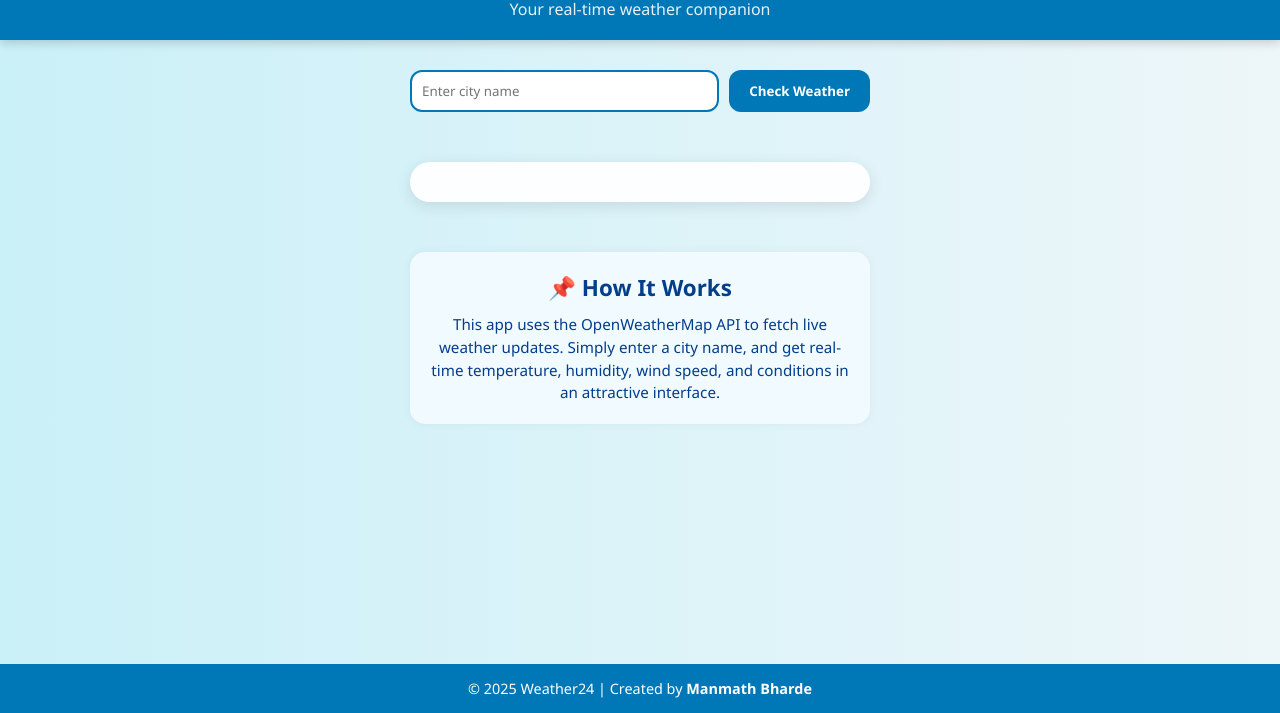
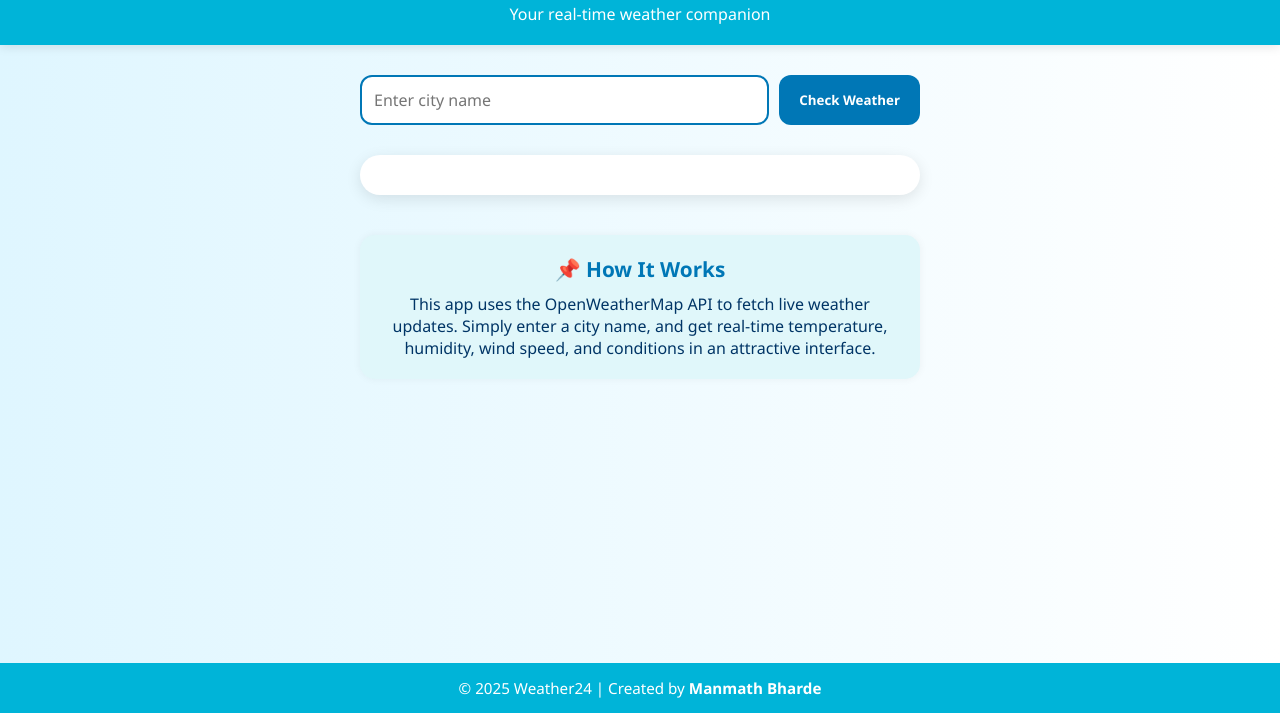
Before and after one commit to manu-Char/Weather24, a plain HTML site: page index.html in a window 1280 px wide. Shown: the part 87-800 px from the top of the page. Drawn offline with Linux system fonts and the light colour scheme.

Commit message:
Update style.css

```diff
--- a/style.css
+++ b/style.css
@@ -2,93 +2,93 @@
   margin: 0;
   padding: 0;
   box-sizing: border-box;
-  font-family: 'Segoe UI', sans-serif;
+  font-family: "Segoe UI", sans-serif;
 }
 
 body {
-  background: linear-gradient(to right, #caf0f8, #edf6f9);
+  background: linear-gradient(to right, #dff6ff, #ffffff);
+  min-height: 100vh;
   display: flex;
   flex-direction: column;
-  min-height: 100vh;
-  color: #023e8a;
+  align-items: center;
+  color: #003566;
 }
 
 header {
-  background-color: #0077b6;
+  background: #00b4d8;
   color: white;
+  width: 100%;
   padding: 20px 10px;
   text-align: center;
-  box-shadow: 0 2px 10px rgba(0, 0, 0, 0.2);
+  box-shadow: 0 2px 10px rgba(0, 0, 0, 0.1);
 }
 
 header h1 {
-  font-size: 2.2rem;
+  font-size: 2.4rem;
   margin-bottom: 5px;
 }
 
 header p {
   font-size: 1rem;
-  opacity: 0.9;
 }
 
 main {
   flex: 1;
+  width: 100%;
+  max-width: 600px;
+  padding: 30px 20px;
   display: flex;
   flex-direction: column;
   align-items: center;
-  padding: 30px 20px;
-  width: 100%;
-  max-width: 500px;
-  margin: 0 auto;
 }
 
 .search-box {
   display: flex;
+  flex-wrap: wrap;
+  gap: 10px;
+  width: 100%;
   justify-content: center;
-  width: 100%;
-  gap: 10px;
   margin-bottom: 30px;
-  flex-wrap: wrap;
 }
 
 .search-box input {
-  padding: 10px;
   flex: 1;
   min-width: 200px;
+  padding: 12px;
+  border-radius: 12px;
   border: 2px solid #0077b6;
-  border-radius: 12px;
   outline: none;
+  font-size: 1rem;
 }
 
 .search-box button {
-  padding: 10px 20px;
-  background: #0077b6;
+  padding: 12px 20px;
+  background-color: #0077b6;
   color: white;
   border: none;
   border-radius: 12px;
   cursor: pointer;
   font-weight: bold;
-  transition: background 0.3s;
+  transition: background-color 0.3s ease;
 }
 
 .search-box button:hover {
-  background: #023e8a;
+  background-color: #023e8a;
 }
 
 #result {
-  margin-top: 20px;
-  background: rgba(255, 255, 255, 0.95);
+  background: white;
+  width: 100%;
+  border-radius: 20px;
   padding: 20px;
-  border-radius: 20px;
-  width: 100%;
-  max-width: 500px;
+  text-align: center;
   box-shadow: 0 4px 15px rgba(0, 0, 0, 0.1);
-  text-align: center;
 }
 
 #result h3 {
+  font-size: 1.6rem;
   margin-bottom: 10px;
-  color: #023e8a;
+  color: #0077b6;
 }
 
 #result img {
@@ -96,30 +96,33 @@ main {
   margin: 10px 0;
 }
 
+#result p {
+  font-size: 1rem;
+  margin: 6px 0;
+}
+
 .info {
-  margin-top: 50px;
-  background: #f0faff;
+  margin-top: 40px;
   padding: 20px;
+  background: #e0f7fa;
   border-radius: 15px;
   text-align: center;
-  box-shadow: 0 0 10px rgba(0, 0, 0, 0.05);
-  color: #023e8a;
+  width: 100%;
+  box-shadow: 0 0 8px rgba(0, 0, 0, 0.05);
 }
 
 .info h2 {
-  font-size: 1.4rem;
   margin-bottom: 10px;
-}
-
-.info p {
-  font-size: 0.95rem;
-  line-height: 1.5;
+  font-size: 1.3rem;
+  color: #0077b6;
 }
 
 footer {
-  background: #0077b6;
+  background: #00b4d8;
   color: white;
+  width: 100%;
+  padding: 15px;
   text-align: center;
-  padding: 15px;
-  font-size: 0.9rem;
+  font-size: 0.95rem;
+  margin-top: auto;
 }
```
